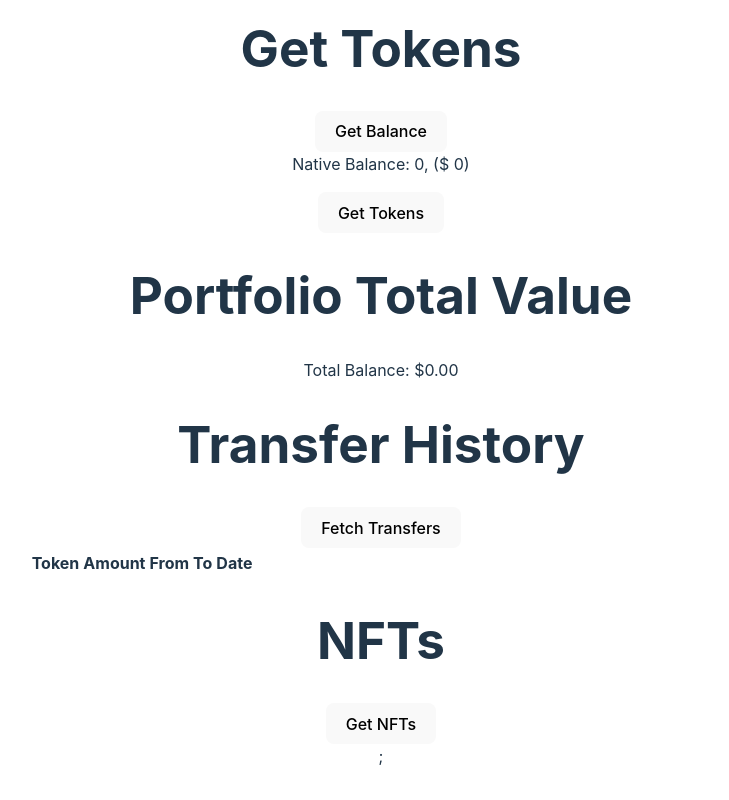
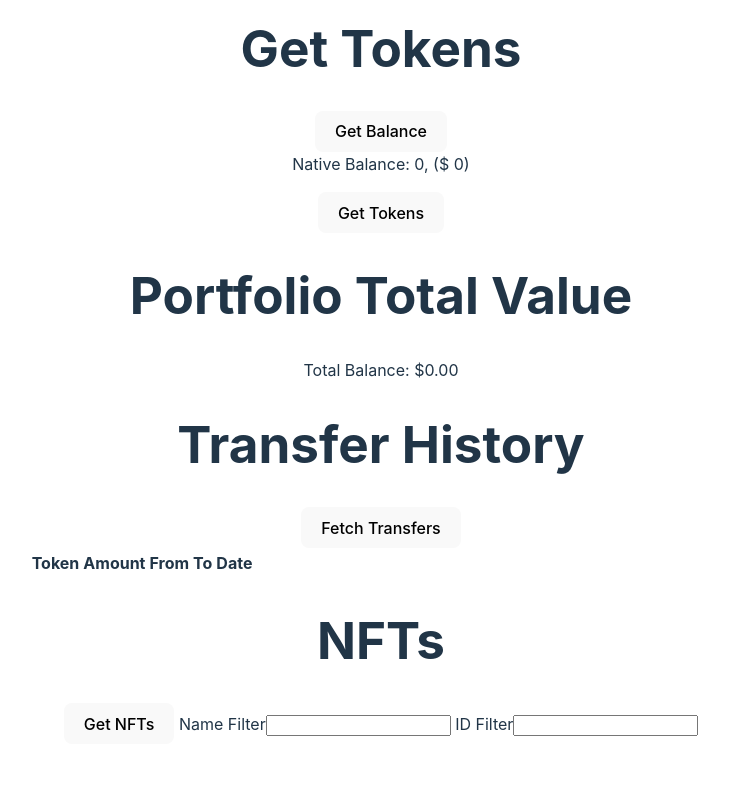
Before and after one commit to ShamillFazal/PortfolioTracker, a React (Vite) app in the folder vite-project/: page / in a window 1280 px wide. Shown: the part 235-1035 px from the top of the page, without its empty margins (259-988 px from the left). After the commit the page ends 1011 px from the top, so only its background shows below. Built offline with nearby package versions, Linux system fonts and the light colour scheme.

Commit message:
added filter for nft's by name and by token_id, resolved issues with filtering that was causing blank page. ensured name property exists and is not null before attempting to filter

```diff
--- a/vite-project/src/App.jsx
+++ b/vite-project/src/App.jsx
@@ -15,6 +15,7 @@ function App() {
   const [tokens, setTokens] = useState([]);
   const [transfers, setTransfers] = useState([]);
   const [nfts, setNfts] = useState([]);
+  const [filteredNfts, setFilteredNfts] = useState([]);
 
   return (
     <div className="App">
@@ -53,7 +54,10 @@ function App() {
         chain={chain}
         nfts={nfts}
         setNfts={setNfts}
+        filteredNfts={filteredNfts}
+        setFilteredNfts={setFilteredNfts}
         />
+
     </div>
   );
 }
--- a/vite-project/src/components/Nfts.jsx
+++ b/vite-project/src/components/Nfts.jsx
@@ -1,9 +1,46 @@
 import axios from "axios";
 import Proptypes from "prop-types";
+import { useState, useEffect } from "react";
+
+function Nfts({ wallet, chain, nfts, setNfts, filteredNfts, setFilteredNfts }) {
+  const [nameF, setNameF] = useState("");
+  const [idF, setIdF] = useState("");
+
+  useEffect(() => {
+    if (nameF === 0 && idF === 0) {
+      return setFilteredNfts(nfts);
+    }
+
+    let filteredNfts = [];
+
+    for (let i = 0; i < nfts.length; i++) {
+      if (
+        nfts[i].name &&
+        nfts[i].name.toLowerCase().includes(nameF.toLowerCase()) &&
+        idF.length === 0
+      ) {
+        filteredNfts.push(nfts[i]);
+      } else if (
+        nfts[i].token_id &&
+        nfts[i].token_id.toLowerCase().includes(idF.toLowerCase()) &&
+        nameF.length === 0
+      ) {
+        filteredNfts.push(nfts[i]);
+      } else if (
+        nfts[i].token_id &&
+        nfts[i].token_id.toLowerCase().includes(idF.toLowerCase()) &&
+        nfts[i].name &&
+        nfts[i].name.toLowerCase().includes(nameF.toLowerCase())
+      ) {
+        filteredNfts.push(nfts[i]);
+      }
+    }
+
+    setFilteredNfts(filteredNfts);
+  }, [nameF, idF]);
 
 
 
-function Nfts({ wallet, chain, nfts, setNfts }) {
   async function getUserNfts() {
     const response = await axios.get("http://localhost:8080/nftBalance", {
       params: {
@@ -37,37 +74,39 @@ function Nfts({ wallet, chain, nfts, setNfts }) {
           // If it already has the correct prefix, use the URL as is
           p[i].image = meta.image;
         }
-
-
       }
     }
 
     setNfts(p);
+    setFilteredNfts(p);
   }
-
 
   return (
     <>
       <h1>NFTs</h1>
       <div>
         <button onClick={getUserNfts}>Get NFTs</button>
-
+        <span> Name Filter</span>
+        <input onChange={(e) => setNameF(e.target.value)} value={nameF}></input>
+        <span> ID Filter</span>
+        <input onChange={(e) => setIdF(e.target.value)} value={idF}></input>
+        <br />
         {/* Mapping over the array of NFTs to render each NFT along with its information */}
 
-        {nfts.length > 0 &&
-          nfts.map((e) => {
-
+        {filteredNfts.length > 0 &&
+          filteredNfts.map((e) => {
             return (
               <>
                 {e.image && <img src={e.image} alt={e.name} width={250} />}
-                <span>{e.name} #{e.token_id}</span>
+                <span>
+                  {e.name} #{e.token_id}
+                </span>
 
                 <br />
               </>
             );
           })}
       </div>
-      ;
     </>
   );
 }
@@ -77,6 +116,8 @@ Nfts.propTypes = {
   chain: Proptypes.string.isRequired,
   nfts: Proptypes.array.isRequired,
   setNfts: Proptypes.func.isRequired,
+  filteredNfts: Proptypes.array.isRequired,
+  setFilteredNfts: Proptypes.func.isRequired,
 };
 
 export default Nfts;
```
